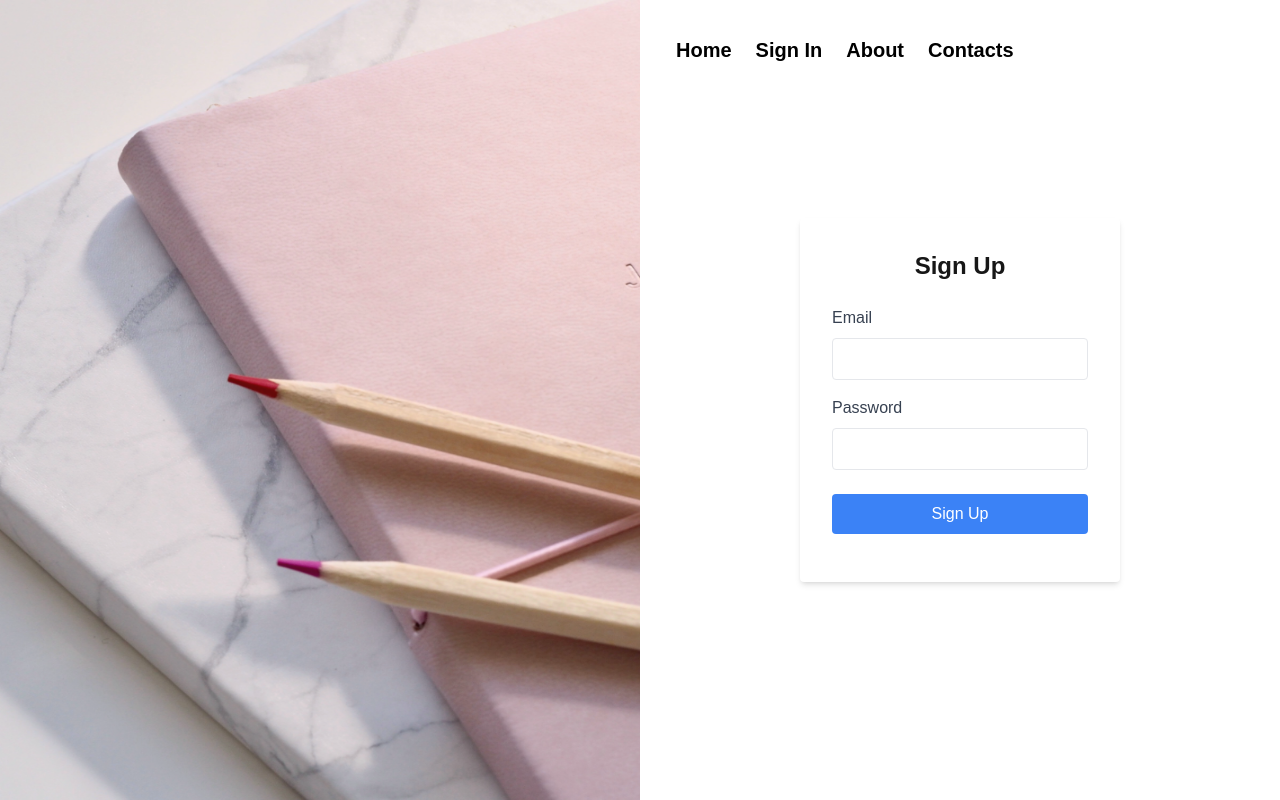
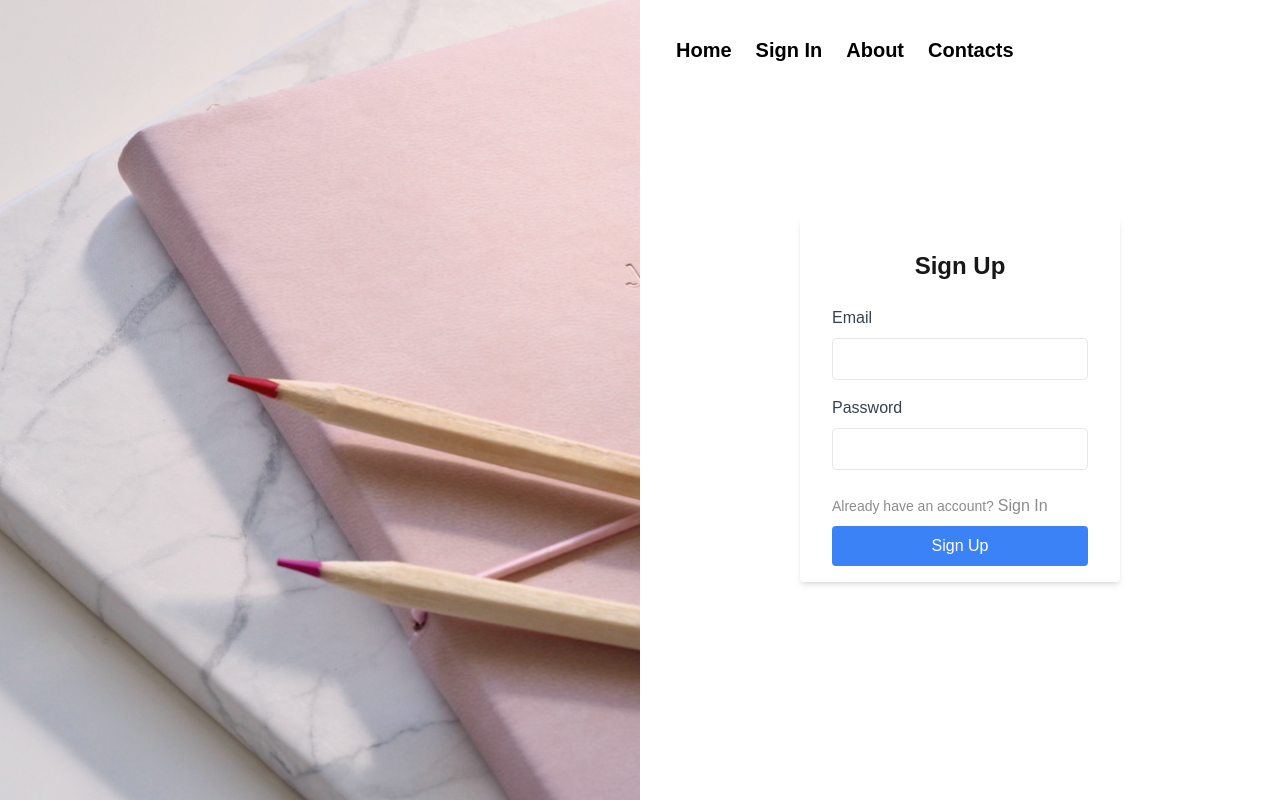
Before and after one commit to ElizaCalmau/Blog-App, a Next.js app: page /sign-up in a window 1280 px wide. Built offline with nearby package versions, Linux system fonts and the light colour scheme.

Commit message:
used Button component in AuthForm & added Prompt

```diff
--- a/src/app/components/AuthForm.tsx
+++ b/src/app/components/AuthForm.tsx
@@ -1,4 +1,7 @@
+import { SIGN_UP } from '../constants/constants'
 import { HandleAuthProp } from '../types/types'
+import { Button } from './Button'
+import { SignInPrompt } from './SignInPrompt'
 interface Prop {
     title: string
     authFunction: () => HandleAuthProp
@@ -41,13 +44,13 @@ export const AuthForm: React.FC<Prop> = ({ title, authFunction }) => {
                     required
                 />
             </div>
-
-            <button
+            {title === SIGN_UP && <SignInPrompt />}
+            <Button
+                text={title}
+                styles="w-full bg-blue-500 text-white py-2 rounded hover:bg-blue-600 transition-colors"
                 type="submit"
-                className="w-full bg-blue-500 text-white py-2 rounded hover:bg-blue-600 transition-colors"
-            >
-                {title}
-            </button>
+                onClick={handleAuth}
+            />
         </form>
     )
 }
```
